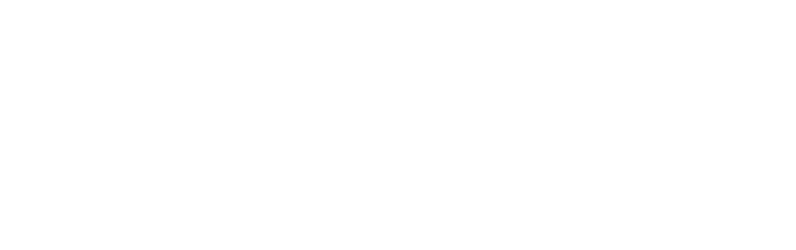
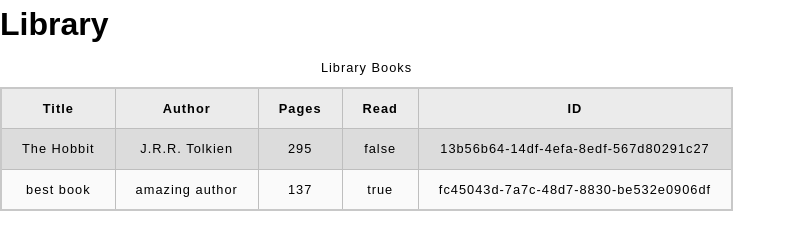
Before and after one commit to sdas-137/library, a plain HTML site: page index.html in a window 1280 px wide. Shown: the whole page, without its empty margins (0-796 px from the left). Drawn offline with Linux system fonts and the light colour scheme.

Commit message:
Add function to display books in table on page

```diff
--- a/index.html
+++ b/index.html
@@ -10,5 +10,24 @@
 </head>
 <body>
 
+    <h1>Library</h1>
+    <table>
+        <caption>
+            Library Books
+        </caption>
+        <thead>
+            <tr>
+                <th scope="col">Title</th>
+                <th scope="col">Author</th>
+                <th scope="col">Pages</th>
+                <th scope="col">Read</th>
+                <th scope="col">ID</th>
+            </tr>
+        </thead>
+        <tbody>
+
+        </tbody>
+    </table>
+
 </body>
 </html>
--- a/script.js
+++ b/script.js
@@ -20,6 +20,27 @@ Book.prototype.info = function() {
 // Create book and store in library
 
 function addBookToLibrary(title, author, pages, read) {
-    let book = new Book(title, author, pages, read);
+    const book = new Book(title, author, pages, read);
     myLibrary.push(book);
 }
+
+
+// Display library books on page
+
+function updateTable() {
+    const tableBody = document.querySelector("tbody");
+    for (const book of myLibrary) {
+        const row = document.createElement("tr");
+        for (const property in book) {
+            if (property === "info") continue;
+            const cell = document.createElement("td");
+            cell.textContent = book[property];
+            row.appendChild(cell);
+        }
+        tableBody.appendChild(row);
+    }
+}
+
+addBookToLibrary("The Hobbit", "J.R.R. Tolkien", 295, false);
+addBookToLibrary("best book", "amazing author", 137, true);
+updateTable();
--- a/stylesheets/styles.css
+++ b/stylesheets/styles.css
@@ -0,0 +1,38 @@
+/* Table styling (from MDN Tables) */
+
+html {
+  font-family: sans-serif;
+}
+
+table {
+  border-collapse: collapse;
+  border: 2px solid rgb(200 200 200);
+  letter-spacing: 1px;
+  font-size: 0.8rem;
+}
+
+td,
+th {
+  border: 1px solid rgb(190 190 190);
+  padding: 10px 20px;
+}
+
+th {
+  background-color: rgb(235 235 235);
+}
+
+td {
+  text-align: center;
+}
+
+tr:nth-child(even) td {
+  background-color: rgb(250 250 250);
+}
+
+tr:nth-child(odd) td {
+  background-color: rgb(220 220 220);
+}
+
+caption {
+  padding: 10px;
+}
```
